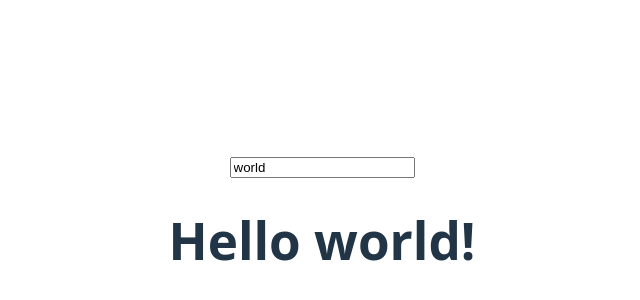
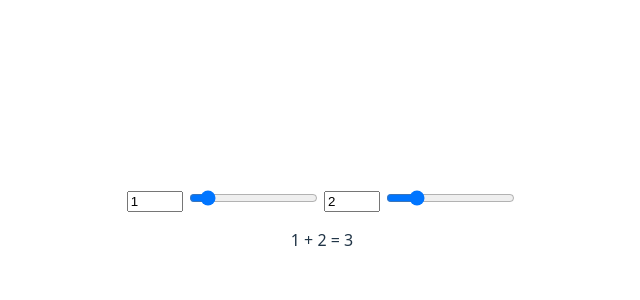
Before and after one commit to Andy-Castle/SvelteTutorialBasicAdvanced, a Svelte app: page / in a window 1280 px wide. Shown: the part 172-472 px from the top of the page, without its empty margins (318-958 px from the left). Built offline with nearby package versions, Linux system fonts and the light colour scheme.

Commit message:
Numeric Inputs, aqui se vio que los inputs son valores string y que esto podria ser un problema que lidiar con tipos de datos numericos, pero svelte se encarga de ello mediante el uso de bind:value

```diff
--- a/src/App.svelte
+++ b/src/App.svelte
@@ -24,9 +24,11 @@
   // import Capturing from "./Basic Svelte/Events/Capturing.svelte";
   // import ComponentEvents from "./Basic Svelte/Events/ComponentEvents/ComponentEvents.svelte";
   // import SpreadingEvents from "./Basic Svelte/Events/SpreadingEvents/SpreadingEvents.svelte";
-  import TextInputs from "./Basic Svelte/Bindings/TextInputs.svelte"
+  // import TextInputs from "./Basic Svelte/Bindings/TextInputs.svelte"
+    import NumericInputs from "./Basic Svelte/Bindings/NumericInputs.svelte";
+
 </script>
 
 <main>
-<TextInputs/>
+<NumericInputs/>
 </main>
--- /dev/null
+++ b/src/Basic Svelte/Bindings/NumericInputs.svelte
@@ -0,0 +1,22 @@
+<!-- En el DOM, cada valor de entrada es una cadena. -->
+<!-- Esto no es util cuando se trata de entradas numericas, ya se
+ de tipo number, range,etc. Ya que significa que debes recordar coaccionar
+ input.value antes de usarlo -->
+
+ <!-- con bind:value Svelte se encarfa de ello por ti -->
+<script>
+	let a = $state(1);
+	let b = $state(2);
+</script>
+
+<label>
+	<input type="number" bind:value={a} min="0" max="10" />
+	<input type="range" bind:value={a} min="0" max="10" />
+</label>
+
+<label>
+	<input type="number" bind:value={b} min="0" max="10" />
+	<input type="range" bind:value={b} min="0" max="10" />
+</label>
+
+<p>{a} + {b} = {a + b}</p>
```
